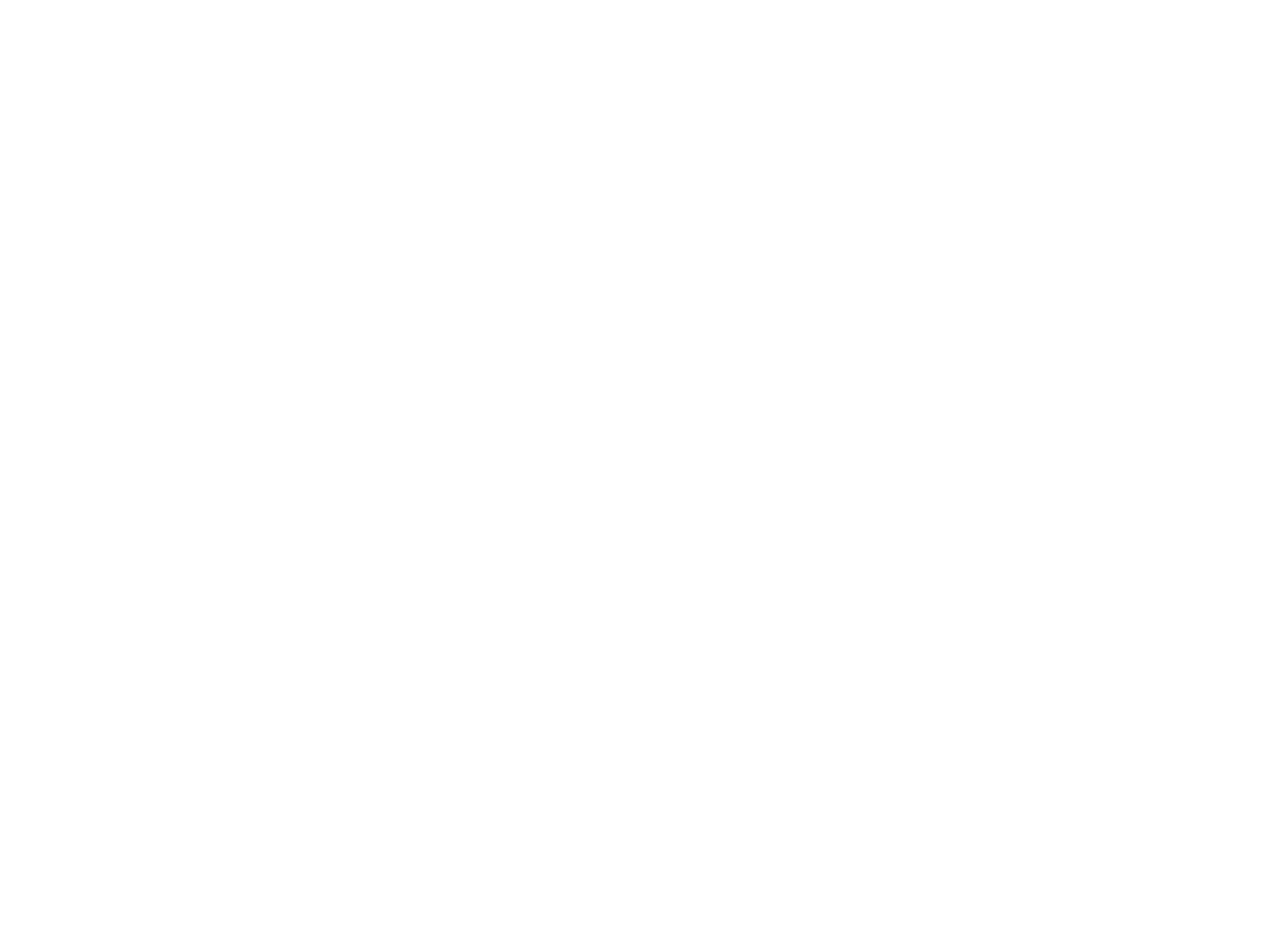
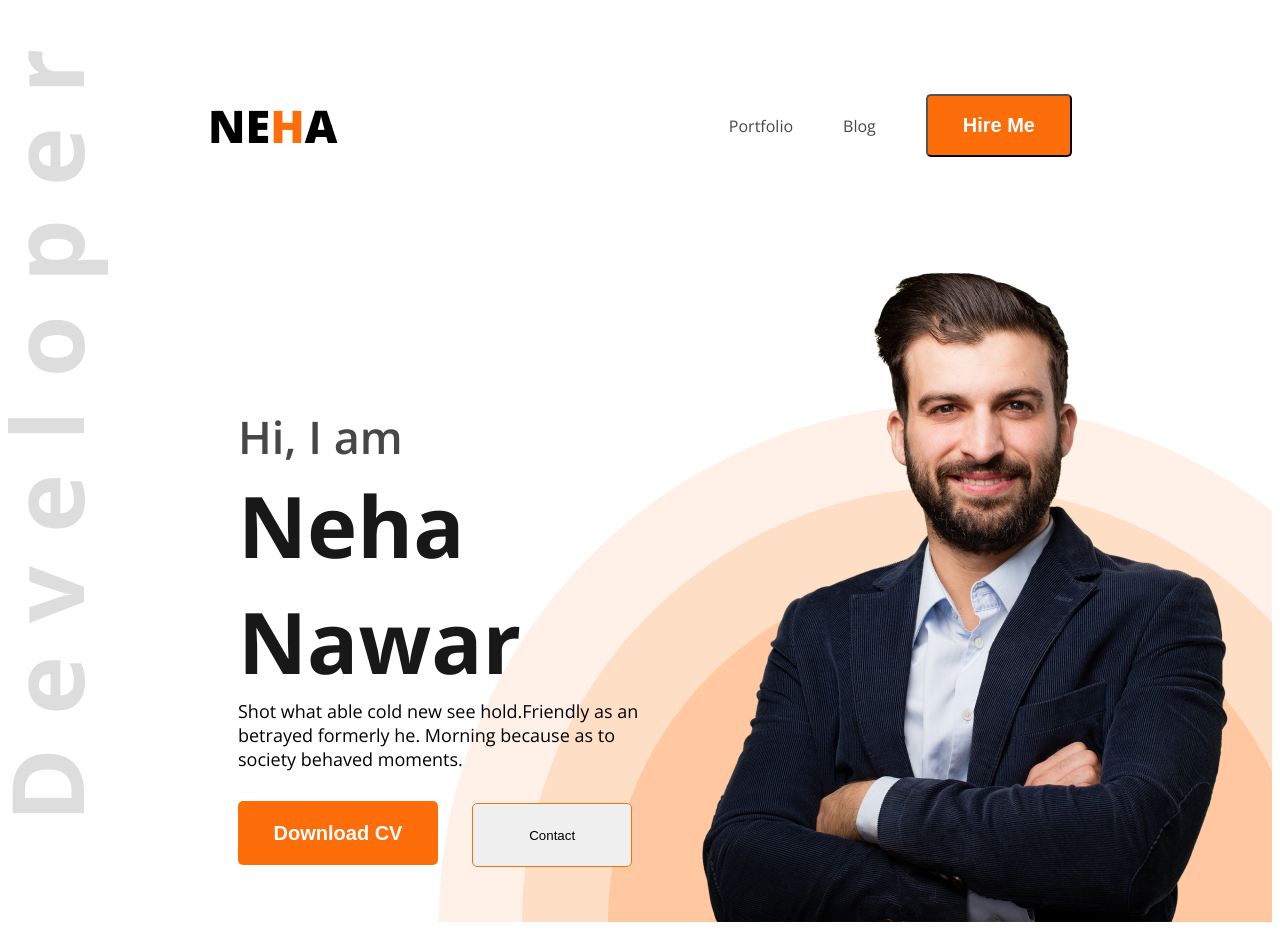
Before and after one commit to nehanawar025/portfolio-module5, a plain HTML site: page index.html in a window 1280 px wide. Before the commit the page ends 800 px from the top, so only its background shows below. Drawn offline with nearby package versions, Linux system fonts and the light colour scheme.

Commit message:
Created banner section

```diff
--- a/index.html
+++ b/index.html
@@ -1,13 +1,48 @@
 <!DOCTYPE html>
 <html lang="en">
+
 <head>
     <meta charset="UTF-8">
     <meta name="viewport" content="width=device-width, initial-scale=1.0">
     <title>Web Developer Portfolio</title>
+
+    <link rel="preconnect" href="https://fonts.googleapis.com">
+    <link rel="preconnect" href="https://fonts.gstatic.com" crossorigin>
+    <link href="https://fonts.googleapis.com/css2?family=Open+Sans:ital,wght@0,300..800;1,300..800&display=swap"
+        rel="stylesheet">
+
+    <link rel="stylesheet" href="./styles/header.css">
+    <link rel="stylesheet" href="./styles/main.css">
+    <link rel="stylesheet" href="./styles/footer.css">
+    <link rel="stylesheet" href="./styles/shared.css">
 </head>
-<body>
-    <header>
 
+<body class="open-sans-normal">
+    <header class="header">
+        <nav>
+            <h3 class="nav-title">NE<span class="highlighter">H</span>A</h3>
+            <ul class="nav-link">
+                <li><a class="dark-2" href="">Portfolio</a></li>
+                <li><a class="dark-2" href="">Blog</a></li>
+                <li><a href=""><button class="btn-primary">Hire Me</button></a></li>
+            </ul>
+        </nav>
+        <div class="banner">
+            <div class="ban-content">
+                <div class="ban-greet dark-2">Hi, I am</div>
+                <div class="ban-title dark-1">Neha Nawar</div>
+                <div class="ban-desc">Shot what able cold new see hold.Friendly as an betrayed formerly he. Morning
+                    because as to society behaved moments.</div>
+                <div class="hero-button">
+                    <button class="btn-download btn-primary">Download CV</button>
+                    <button class="btn-contact">Contact</button>
+                </div>
+            </div>
+            <div class="ban-img">
+                <img src="./images/hardy.png" alt="">
+            </div>
+
+        </div>
     </header>
     <main>
 
@@ -16,4 +51,5 @@
 
     </footer>
 </body>
+
 </html>
--- a/styles/header.css
+++ b/styles/header.css
@@ -0,0 +1,88 @@
+nav{
+    display: flex;
+    justify-content: space-between;
+    align-items: center;
+    margin: 50px 200px 45px;
+}
+
+.nav-title{
+    font-weight: 800;
+    font-size: 45px;
+}
+
+nav li{
+    list-style: none;
+}
+
+nav li a{
+    text-decoration: none;
+
+}
+
+.nav-link{
+    display: flex;
+    gap: 50px;
+    align-items: center;
+
+
+}
+
+/* Header */
+.header{
+    background-image: url(../images/developer.png), url(../images/header_bg.png);
+    background-repeat: no-repeat;
+    background-position: top left, bottom right;
+}
+
+
+
+/* Banner Styles */
+
+.banner{
+    display:flex;
+    justify-content: space-between;
+    align-items: center;
+    margin: 0 35px 0 230px;
+}
+
+.ban-content{
+    max-width: 585px;
+    max-height: 356px;
+}
+.ban-greet{
+    font-weight: 600;
+    font-size: 45px;
+}
+
+.ban-title{
+    font-weight: 700;
+    font-size: 85px;
+}
+
+.ban-desc{
+    font-weight: 400;
+    font-size: 18px;
+}
+
+.hero-button{
+    margin-top: 30px;
+}
+
+.btn-download{
+    border: none;
+    width: 200px;
+    height: 64px;
+    margin-right: 30px;
+}
+
+.btn-contact{
+    width: 160px;
+    height: 64px;
+    border: 1px solid #FD6E0A;
+    border-radius: 5px;
+}
+
+.ban-img{
+    width: 584px;
+    height: 676px;
+}
--- /dev/null
+++ b/styles/shared.css
@@ -0,0 +1,33 @@
+/* Shared Class */
+.open-sans-normal {
+  font-family: "Open Sans", sans-serif;
+  font-optical-sizing: auto;
+  font-style: normal;
+  font-variation-settings:
+    "wdth" 100;
+}
+
+.highlighter{
+    color: #FD6E0A;
+}
+
+.dark-1{
+    color: #181818
+}
+
+.dark-2{
+    color: #474747;
+}
+
+.dark-3{
+    color: #757575;
+}
+
+.btn-primary{
+    background-color: #FD6E0A;
+    color: white;
+    font-weight: 700;
+    font-size: 20px;
+    padding: 18px 35px;
+    border-radius: 5px;
+}
```
Also changed, not shown: 1 other file.
